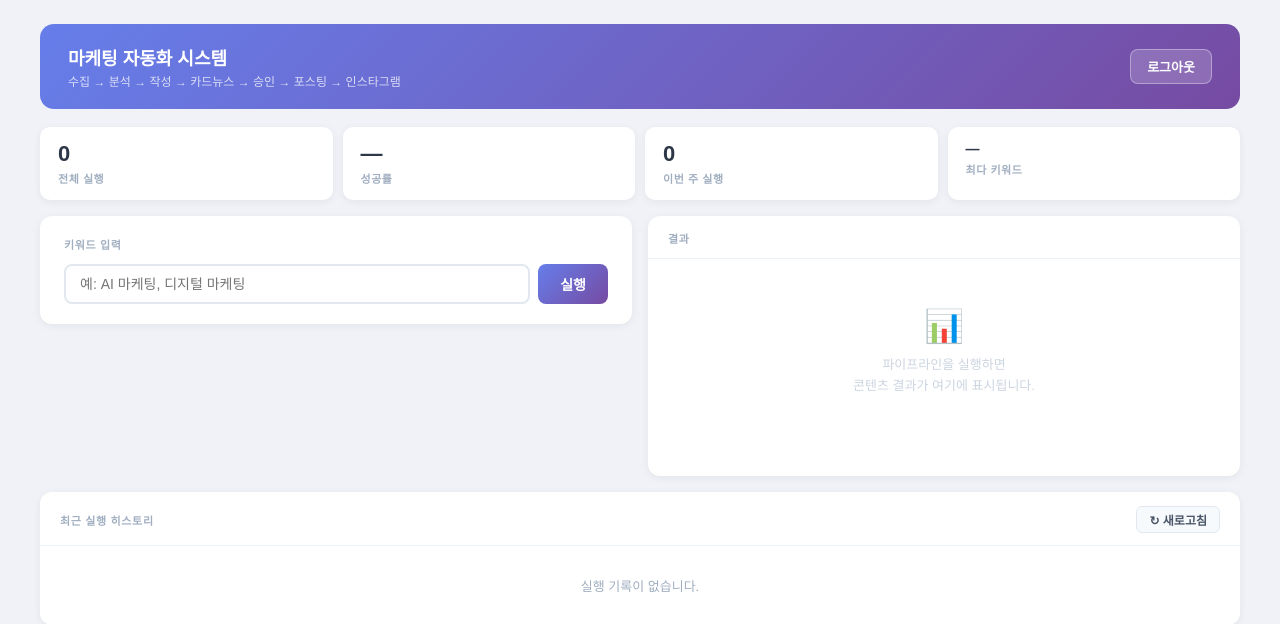
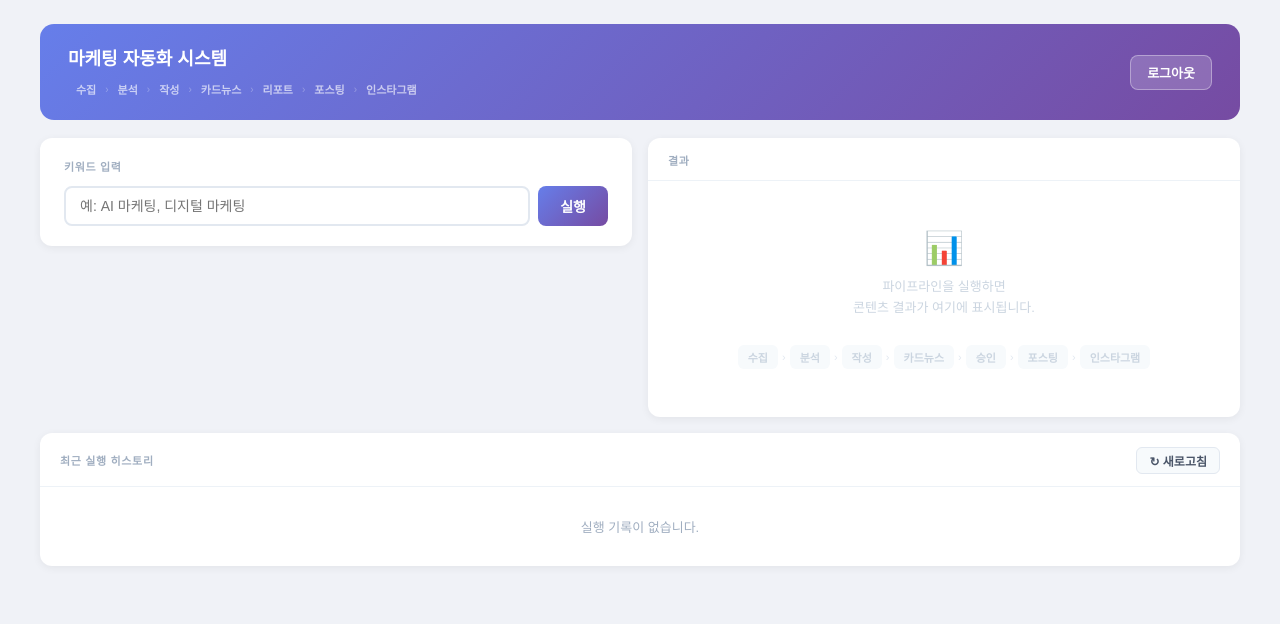
Before and after one commit to heewonn09/marketing-agent, a Flask app: page / in a window 1280 px wide. Shown: the top 624 px of the page. Run offline with Flask 3, Linux system fonts and the light colour scheme; data that the repository does not hold is empty.

Commit message:
feat(ui): complete UI/UX overhaul — pipeline bar, analytics panel, history fixes
- Header: replace static text with interactive pipeline-bar step pills
  that highlight active/done/error state during pipeline runs
- Analytics: merge stats-bar + old chart section into single flex panel
  with donut chart (center shows success %), inline legend, and stats grid
- Placeholder: add step indicator pills to empty result panel
- History: approval button ✓ (green), rerun → icon-only ↺ button,
  error tag shows message, '(키워드 없음)' → '(지정되지 않음)'
- loadStats(): populate donut center text, stats-grid cells, legend counts
- Pipeline bar sync: setStepByName now mirrors state to #pipeline-bar pills

Co-Authored-By: Claude Sonnet 4.6 <noreply@anthropic.com>

```diff
--- a/templates/index.html
+++ b/templates/index.html
@@ -305,6 +305,30 @@
         .spinner { width: 14px; height: 14px; border: 2px solid #e2e8f0; border-top-color: #667eea; border-radius: 50%; animation: spin 0.7s linear infinite; flex-shrink: 0; }
         @keyframes spin { to { transform: rotate(360deg); } }
 
+        /* ── 히스토리 아이템 에러 배지 ─────────────────────────── */
+        .hi-error-tag {
+            display: inline-block; font-size: 10px; font-weight: 700;
+            color: #c53030; background: #fff5f5; border: 1px solid #fed7d7;
+            border-radius: 4px; padding: 1px 6px; margin-top: 2px;
+        }
+        .hi-icon-btn {
+            width: 28px; height: 28px; border: 1px solid #e2e8f0; border-radius: 6px;
+            background: white; cursor: pointer; font-size: 13px;
+            display: inline-flex; align-items: center; justify-content: center;
+            color: #718096; transition: all 0.15s; flex-shrink: 0;
+        }
+        .hi-icon-btn:hover { background: #667eea; color: white; border-color: #667eea; }
+        /* 빈 결과 화면 파이프라인 안내 */
+        .placeholder-steps {
+            display: flex; gap: 0; align-items: center; flex-wrap: wrap;
+            justify-content: center; margin-top: 16px;
+        }
+        .ps-step {
+            font-size: 11px; color: #cbd5e0; font-weight: 600;
+            background: #f7fafc; border-radius: 6px; padding: 4px 10px;
+        }
+        .ps-arrow { font-size: 11px; color: #e2e8f0; padding: 0 4px; }
+
         /* ── 히스토리 ──────────────────────────────────────────── */
         .history-section { background: white; border-radius: 12px; box-shadow: 0 2px 8px rgba(0,0,0,0.06); overflow: hidden; }
         .history-header { display: flex; align-items: center; justify-content: space-between; padding: 14px 20px 12px; border-bottom: 1px solid #edf2f7; }
@@ -332,68 +356,74 @@
         .btn-hist { padding: 4px 11px; border: 1px solid #e2e8f0; border-radius: 6px; font-size: 11px; font-weight: 600; background: white; cursor: pointer; font-family: inherit; color: #4a5568; transition: all 0.15s; white-space: nowrap; }
         .btn-hist:hover         { background: #667eea; color: white; border-color: #667eea; }
         .btn-hist.rerun:hover   { background: #38a169; border-color: #38a169; color: white; }
-        .btn-hist.approve { background: #fef3c7; border-color: #f6c90e; color: #78350f; font-weight: 700; }
-        .btn-hist.approve:hover { background: #f59e0b; border-color: #f59e0b; color: white; }
+        .btn-hist.approve { background: #f0fff4; border-color: #68d391; color: #276749; font-weight: 700; }
+        .btn-hist.approve:hover { background: #38a169; border-color: #38a169; color: white; }
 
-        /* ── 통계 바 ───────────────────────────────────────────── */
-        .stats-bar {
-            display: grid;
-            grid-template-columns: repeat(4, 1fr);
-            gap: 10px;
-            margin-bottom: 16px;
+        /* ── 파이프라인 인디케이터 바 (헤더 내부) ─────────────── */
+        .pipeline-bar {
+            display: flex; align-items: center; gap: 0; flex-wrap: wrap;
+            margin-top: 8px;
         }
-        @media (max-width: 700px) { .stats-bar { grid-template-columns: repeat(2, 1fr); } }
-        .stat-card {
-            background: white;
-            border-radius: 10px;
-            padding: 14px 18px;
-            box-shadow: 0 2px 8px rgba(0,0,0,0.06);
-            display: flex;
-            flex-direction: column;
-            gap: 3px;
+        .pb-step {
+            font-size: 11px; font-weight: 600; color: rgba(255,255,255,0.65);
+            padding: 3px 8px; border-radius: 5px;
+            transition: all 0.2s; cursor: default;
+            white-space: nowrap;
         }
-        .stat-value {
-            font-size: 22px;
-            font-weight: 700;
-            color: #2d3748;
-            line-height: 1.2;
-        }
-        .stat-label {
-            font-size: 11px;
-            color: #a0aec0;
-            font-weight: 600;
-            text-transform: uppercase;
-            letter-spacing: 0.05em;
-        }
-        .stat-badge {
-            display: inline-block;
-            font-size: 10px;
-            padding: 1px 6px;
-            border-radius: 10px;
-            font-weight: 600;
-            margin-top: 2px;
-        }
-        .stat-badge.green { background: #f0fff4; color: #276749; }
-        .stat-badge.blue  { background: #ebf4ff; color: #2b6cb0; }
+        .pb-step.active  { background: rgba(255,255,255,0.25); color: white; }
+        .pb-step.done    { color: rgba(255,255,255,0.9); }
+        .pb-step.error   { background: rgba(229,62,62,0.5); color: #fff; }
+        .pb-arrow { font-size: 10px; color: rgba(255,255,255,0.3); padding: 0 1px; }
 
-        /* ── 애널리틱스 패널 ────────────────────────────────────── */
+        /* ── 통계 + 차트 통합 패널 ─────────────────────────────── */
         .analytics-section {
             background: white;
             border-radius: 12px;
             box-shadow: 0 2px 8px rgba(0,0,0,0.06);
-            padding: 18px 20px;
-            margin-bottom: 14px;
+            padding: 16px 20px;
+            margin-bottom: 16px;
+            display: flex; align-items: center; gap: 24px;
         }
-        .analytics-header {
-            display: flex; align-items: center; justify-content: space-between;
-            margin-bottom: 14px;
+        .analytics-title-col {
+            font-size: 11px; font-weight: 700; color: #a0aec0;
+            text-transform: uppercase; letter-spacing: 0.06em;
+            writing-mode: vertical-rl; transform: rotate(180deg);
+            flex-shrink: 0;
         }
-        .analytics-title { font-size: 11px; font-weight: 700; color: #a0aec0; text-transform: uppercase; letter-spacing: 0.06em; }
-        .analytics-chart-wrap { display: flex; gap: 20px; align-items: center; }
-        .analytics-donut { width: 110px; height: 110px; flex-shrink: 0; }
-        .analytics-legend { display: flex; flex-direction: column; gap: 6px; }
-        .legend-item { display: flex; align-items: center; gap: 6px; font-size: 12px; color: #4a5568; }
-        .legend-dot { width: 10px; height: 10px; border-radius: 50%; flex-shrink: 0; }
+        .analytics-chart-block {
+            display: flex; align-items: center; gap: 16px; flex-shrink: 0;
+        }
+        .donut-wrap {
+            position: relative; width: 100px; height: 100px; flex-shrink: 0;
+        }
+        .donut-wrap canvas { width: 100px !important; height: 100px !important; }
+        .donut-center {
+            position: absolute; inset: 0;
+            display: flex; flex-direction: column; align-items: center; justify-content: center;
+            pointer-events: none;
+        }
+        .donut-center-val { font-size: 20px; font-weight: 700; color: #2d3748; line-height: 1; }
+        .donut-center-lbl { font-size: 9px; color: #a0aec0; font-weight: 700; text-transform: uppercase; margin-top: 2px; letter-spacing: 0.04em; }
+        .analytics-legend { display: flex; flex-direction: column; gap: 7px; }
+        .legend-item { display: flex; align-items: center; gap: 8px; font-size: 12px; color: #4a5568; }
+        .legend-dot { width: 9px; height: 9px; border-radius: 50%; flex-shrink: 0; }
+        .legend-count { font-weight: 700; color: #2d3748; margin-left: auto; padding-left: 12px; }
+
+        .analytics-divider { width: 1px; background: #edf2f7; align-self: stretch; flex-shrink: 0; }
+
+        .stats-grid {
+            display: grid; grid-template-columns: 1fr 1fr; gap: 10px 24px; flex: 1; min-width: 0;
+        }
+        .stat-item { display: flex; flex-direction: column; gap: 2px; }
+        .stat-value { font-size: 20px; font-weight: 700; color: #2d3748; line-height: 1.2; }
+        .stat-label { font-size: 10px; color: #a0aec0; font-weight: 600; text-transform: uppercase; letter-spacing: 0.05em; }
+        .stat-sub   { font-size: 11px; color: #667eea; font-weight: 600; margin-top: 1px; }
+
+        @media (max-width: 700px) {
+            .analytics-section { flex-wrap: wrap; }
+            .analytics-title-col { writing-mode: horizontal-tb; transform: none; }
+            .stats-grid { grid-template-columns: 1fr 1fr; }
+        }
 
         /* ── 발행 링크 배지 ─────────────────────────────────────── */
         .btn-pub-link {
@@ -427,41 +457,50 @@
     <header>
         <div>
             <h1>마케팅 자동화 시스템</h1>
-            <p>수집 → 분석 → 작성 → 카드뉴스 → 승인 → 포스팅 → 인스타그램</p>
+            <div class="pipeline-bar" id="pipeline-bar">
+                <span class="pb-step" data-step="step-collect">수집</span><span class="pb-arrow">›</span>
+                <span class="pb-step" data-step="step-analyze">분석</span><span class="pb-arrow">›</span>
+                <span class="pb-step" data-step="step-write">작성</span><span class="pb-arrow">›</span>
+                <span class="pb-step" data-step="step-cardnews">카드뉴스</span><span class="pb-arrow">›</span>
+                <span class="pb-step" data-step="step-report">리포트</span><span class="pb-arrow">›</span>
+                <span class="pb-step" data-step="step-post">포스팅</span><span class="pb-arrow">›</span>
+                <span class="pb-step" data-step="step-instagram">인스타그램</span>
+            </div>
         </div>
         <a href="/logout" class="btn-logout">로그아웃</a>
     </header>
 
-    <!-- 통계 바 -->
-    <div class="stats-bar" id="stats-bar">
-        <div class="stat-card">
+    <!-- 통계 + 차트 통합 패널 -->
+    <div class="analytics-section" id="analytics-section" style="display:none">
+        <span class="analytics-title-col">실행 현황</span>
+        <div class="analytics-chart-block">
+            <div class="donut-wrap">
+                <canvas id="status-chart"></canvas>
+                <div class="donut-center">
+                    <div class="donut-center-val" id="donut-success-val">—</div>
+                    <div class="donut-center-lbl">성공률</div>
+                </div>
+            </div>
+            <div class="analytics-legend" id="chart-legend"></div>
+        </div>
+        <div class="analytics-divider"></div>
+        <div class="stats-grid">
+            <div class="stat-item">
                 <div class="stat-value" id="stat-total">—</div>
                 <div class="stat-label">전체 실행</div>
             </div>
-        <div class="stat-card">
-            <div class="stat-value" id="stat-rate">—</div>
-            <div class="stat-label">성공률</div>
-            <span class="stat-badge green" id="stat-done-count" style="display:none"></span>
+            <div class="stat-item">
+                <div class="stat-value" id="stat-week">—</div>
+                <div class="stat-label">이번 주</div>
             </div>
-        <div class="stat-card">
-            <div class="stat-value" id="stat-week">—</div>
-            <div class="stat-label">이번 주 실행</div>
-        </div>
-        <div class="stat-card">
+            <div class="stat-item">
                 <div class="stat-value" id="stat-topkw" style="font-size:14px;word-break:break-all">—</div>
                 <div class="stat-label">최다 키워드</div>
-            <span class="stat-badge blue" id="stat-avg-dur" style="display:none"></span>
             </div>
+            <div class="stat-item">
+                <div class="stat-value" id="stat-avg-dur">—</div>
+                <div class="stat-label">평균 소요</div>
             </div>
-
-    <!-- 애널리틱스 -->
-    <div class="analytics-section" id="analytics-section" style="display:none">
-        <div class="analytics-header">
-            <span class="analytics-title">실행 현황 분석</span>
-        </div>
-        <div class="analytics-chart-wrap">
-            <canvas class="analytics-donut" id="status-chart"></canvas>
-            <div class="analytics-legend" id="chart-legend"></div>
         </div>
     </div>
 
@@ -497,6 +536,15 @@
                 <div class="placeholder" id="placeholder">
                     <div class="placeholder-icon">📊</div>
                     <p>파이프라인을 실행하면<br>콘텐츠 결과가 여기에 표시됩니다.</p>
+                    <div class="placeholder-steps">
+                        <span class="ps-step">수집</span><span class="ps-arrow">›</span>
+                        <span class="ps-step">분석</span><span class="ps-arrow">›</span>
+                        <span class="ps-step">작성</span><span class="ps-arrow">›</span>
+                        <span class="ps-step">카드뉴스</span><span class="ps-arrow">›</span>
+                        <span class="ps-step">승인</span><span class="ps-arrow">›</span>
+                        <span class="ps-step">포스팅</span><span class="ps-arrow">›</span>
+                        <span class="ps-step">인스타그램</span>
+                    </div>
                 </div>
 
                 <!-- 승인 배너 -->
@@ -680,6 +728,7 @@
         document.getElementById('progress-card').style.display = 'block';
         document.getElementById('btn-run').disabled = true;
         resetResultPanel();
+        if (typeof resetPipelineBar === 'function') resetPipelineBar();
         initSteps(currentKeywords);
 
         if (jobIdOverride) {
@@ -1070,12 +1119,11 @@
         const LABELS = { done:'완료', running:'실행 중', error:'오류', interrupted:'중단',
                          pending_approval:'승인 대기', posting:'게시 중', rejected:'거절됨' };
         const statusLabel = LABELS[job.status] || job.status;
-        const kws       = (job.keywords||[]).join(', ') || '(키워드 없음)';
+        const kws       = (job.keywords||[]).join(', ') || '(지정되지 않음)';
         const dateStr   = job.date || '';
         const createdAt = job.created_at ? job.created_at.slice(0,16).replace('T',' ') : '';
         const dotCls    = job.status.replace(/_/g,'');
 
-        // 실행 시간 표시
         let durStr = '';
         if (job.duration_seconds) {
             const m = Math.floor(job.duration_seconds / 60);
@@ -1083,15 +1131,19 @@
             durStr = ` · ${m}분 ${s}초`;
         }
 
+        let errorTag = '';
+        if (job.status === 'error' && job.error_message) {
+            errorTag = `<div class="hi-error-tag">${esc(job.error_message.slice(0,60))}</div>`;
+        }
+
         let actionsHtml = '';
         if (job.status === 'done' && dateStr)
             actionsHtml += `<button class="btn-hist" onclick="showResult('${dateStr}',${JSON.stringify(job.keywords||[])})">결과 보기</button>`;
         if (job.status === 'pending_approval')
-            actionsHtml += `<button class="btn-hist approve" onclick="showApproval('${job.job_id}',${JSON.stringify(job.keywords||[])},'${dateStr}')">⏸ 승인하기</button>`;
+            actionsHtml += `<button class="btn-hist approve" onclick="showApproval('${job.job_id}',${JSON.stringify(job.keywords||[])},'${dateStr}')">✓ 승인하기</button>`;
         if (job.keywords?.length && !['running','posting'].includes(job.status))
-            actionsHtml += `<button class="btn-hist rerun" onclick="rerunJob('${job.job_id}')">재실행</button>`;
+            actionsHtml += `<button class="hi-icon-btn rerun" title="재실행" onclick="rerunJob('${job.job_id}')">↺</button>`;
 
-        // 발행 결과 링크
         if (job.naver_post_url)
             actionsHtml += `<a class="btn-pub-link" href="${esc(job.naver_post_url)}" target="_blank" rel="noopener">📝 블로그</a>`;
         if (job.instagram_permalink)
@@ -1102,6 +1154,7 @@
             <div class="hi-info">
                 <div class="hi-kw">${esc(kws)}</div>
                 <div class="hi-meta">${statusLabel}${dateStr?' · '+dateStr:''} · ${createdAt}${durStr}</div>
+                ${errorTag}
             </div>
             <div class="hi-actions">${actionsHtml}</div>`;
         return item;
@@ -1170,37 +1223,33 @@
 
     function loadStats() {
         fetch('/stats').then(r => r.json()).then(s => {
-            document.getElementById('stat-total').textContent = s.total ?? '—';
-            document.getElementById('stat-rate').textContent  = s.total ? s.success_rate + '%' : '—';
-            document.getElementById('stat-week').textContent  = s.week_jobs ?? '—';
-            document.getElementById('stat-topkw').textContent = s.top_keyword || '—';
+            document.getElementById('stat-total').textContent  = s.total ?? '—';
+            document.getElementById('stat-week').textContent   = s.week_jobs ?? '—';
+            document.getElementById('stat-topkw').textContent  = s.top_keyword || '—';
 
-            if (s.done > 0) {
-                const dc = document.getElementById('stat-done-count');
-                dc.textContent = `✓ ${s.done}건 성공`;
-                dc.style.display = 'inline-block';
-            }
             if (s.avg_duration_seconds) {
-                const ad = document.getElementById('stat-avg-dur');
                 const m = Math.floor(s.avg_duration_seconds / 60);
                 const sec = s.avg_duration_seconds % 60;
-                ad.textContent = `평균 ${m}분 ${sec}초`;
-                ad.style.display = 'inline-block';
+                document.getElementById('stat-avg-dur').textContent = `${m}분 ${sec}초`;
             }
 
-            // 도넛 차트
             if (s.total > 0) {
-                document.getElementById('analytics-section').style.display = 'block';
-                const pending = s.total - s.done - s.error;
-                const data = [s.done, s.error, pending < 0 ? 0 : pending];
-                const labels = ['완료', '오류', '기타'];
-                const colors = ['#38a169', '#e53e3e', '#a0aec0'];
+                document.getElementById('analytics-section').style.display = 'flex';
 
+                // 도넛 중앙 성공률
+                document.getElementById('donut-success-val').textContent = (s.success_rate ?? 0) + '%';
+
+                const pending = Math.max(0, s.total - s.done - (s.error || 0));
+                const data    = [s.done, s.error || 0, pending];
+                const labels  = ['완료', '오류', '기타'];
+                const colors  = ['#38a169', '#e53e3e', '#a0aec0'];
+
+                // 인라인 범례 (도넛 오른쪽)
                 const legend = document.getElementById('chart-legend');
                 legend.innerHTML = '';
                 labels.forEach((l, i) => {
                     if (!data[i]) return;
-                    legend.innerHTML += `<div class="legend-item"><div class="legend-dot" style="background:${colors[i]}"></div>${l}: <strong>${data[i]}</strong></div>`;
+                    legend.innerHTML += `<div class="legend-item"><div class="legend-dot" style="background:${colors[i]}"></div>${l}<span class="legend-count">${data[i]}</span></div>`;
                 });
 
                 const ctx = document.getElementById('status-chart').getContext('2d');
@@ -1211,15 +1260,67 @@
                     options: {
                         responsive: false,
                         plugins: { legend: { display: false }, tooltip: { callbacks: {
-                            label: ctx => ` ${ctx.label}: ${ctx.parsed}`
+                            label: c => ` ${c.label}: ${c.parsed}`
                         }}},
-                        cutout: '68%',
+                        cutout: '70%',
                     }
                 });
             }
         }).catch(() => {});
     }
 
+    // ── 헤더 파이프라인 바 동기화 ───────────────────────────────
+    const PB_STEP_IDS = ['step-collect','step-analyze','step-write','step-cardnews','step-report','step-post','step-instagram'];
+
+    function resetPipelineBar() {
+        document.querySelectorAll('#pipeline-bar .pb-step').forEach(el => {
+            el.classList.remove('active','done','error');
+        });
+    }
+
+    function setPipelineBarStep(stepId, state) {
+        const el = document.querySelector(`#pipeline-bar [data-step="${stepId}"]`);
+        if (!el) return;
+        el.classList.remove('active','done','error');
+        if (state) el.classList.add(state);
+    }
+
+    function syncPipelineBarFromStep(stepName, state) {
+        for (const [key, id] of Object.entries(STEP_MAP)) {
+            if (stepName.includes(key)) {
+                setPipelineBarStep(id, state);
+                return;
+            }
+        }
+    }
+
+    // SSE STEP 이벤트 수신 시 파이프라인 바 갱신 (listenStream 내 STEP 핸들러 확장)
+    const _origListenStream = listenStream;
+    listenStream = function(jobId) {
+        resetPipelineBar();
+        _origListenStream(jobId);
+    };
+
+    // STEP 이벤트 핸들러에서 파이프라인 바도 업데이트하도록 기존 onmessage 래핑
+    const _origESPatch = function() {
+        // onmessage를 이미 listenStream 안에서 정의하므로
+        // STEP_MAP을 활용한 pb sync는 setStepByName에 인라인 추가
+    };
+
+    // setStepByName을 확장해 파이프라인 바도 함께 업데이트
+    const _origSetStepByName = setStepByName;
+    setStepByName = function(name, state) {
+        _origSetStepByName(name, state);
+        // 이전 active 단계를 done으로
+        if (state === 'active') {
+            document.querySelectorAll('#pipeline-bar .pb-step.active').forEach(el => {
+                el.classList.remove('active');
+                el.classList.add('done');
+            });
+        }
+        syncPipelineBarFromStep(name, state === 'active' ? 'active' : state === 'error' ? 'error' : 'done');
+    };
+
     loadHistory();
     loadStats();
 </script>
```
Lines whose indentation alone changed are shown as unchanged.
